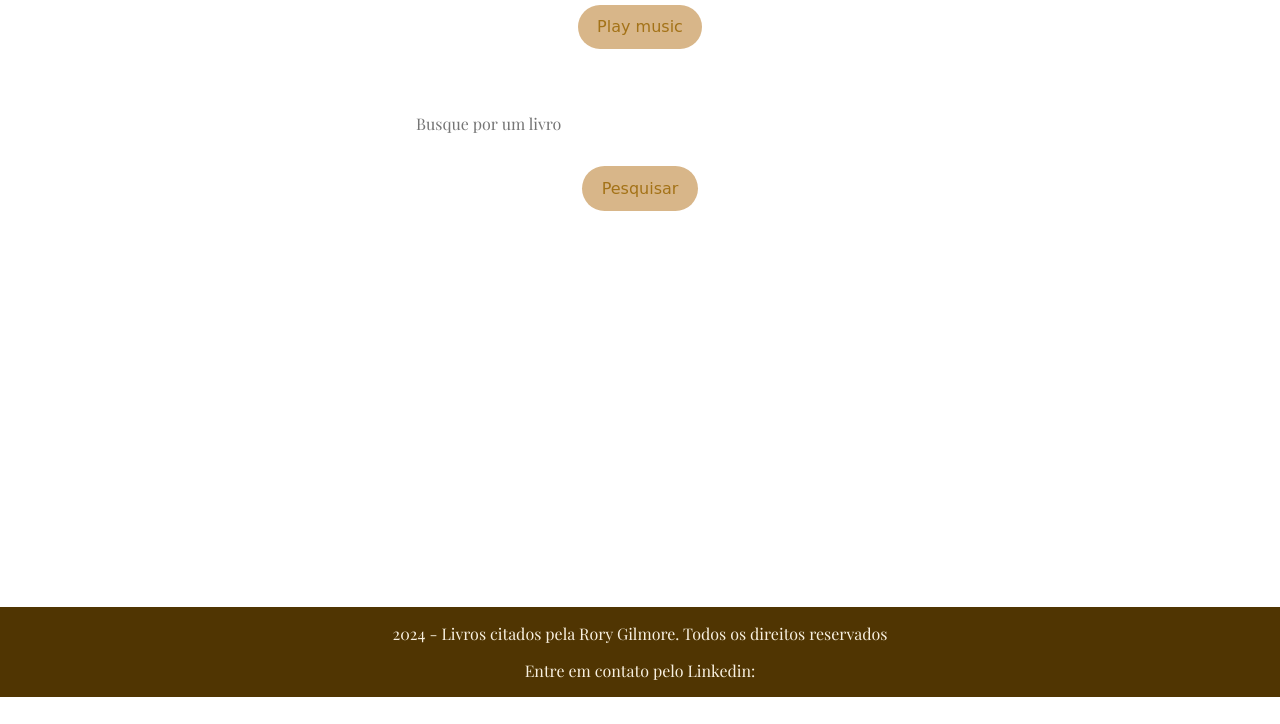
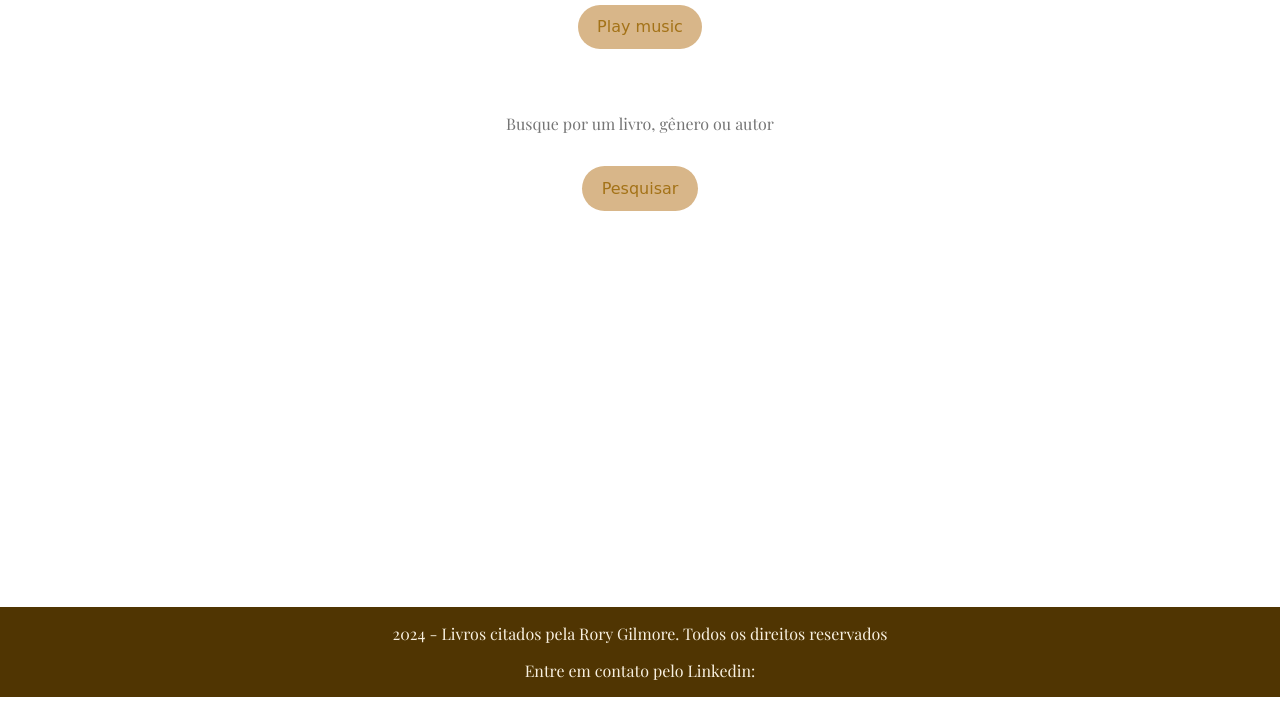
Before and after one commit to JuBragada/livros-rory-gilmore, a plain HTML site: page index.html in a window 1280 px wide. Shown: the part 103-827 px from the top of the page. Drawn offline with nearby package versions, Linux system fonts and the light colour scheme; a web font is replaced by a local one.

Commit message:
Add files via upload

```diff
--- a/index.html
+++ b/index.html
@@ -21,7 +21,7 @@
         </section>
 
         <section>
-            <input type="text" placeholder="Busque por um livro" id="campo-pesquisa">
+            <input type="text" placeholder="Busque por um livro, gênero ou autor" id="campo-pesquisa">
             <button onclick="pesquisar()"> Pesquisar </button>
         </section>
         <section class="resultados-pesquisa" id="resultados-pesquisa">
--- a/style.css
+++ b/style.css
@@ -53,6 +53,7 @@ section input {
     font-optical-sizing: auto;
     font-weight: <weight>;
     font-style: normal;
+    text-align: center; /* Alinha o texto ao centro */
 }
 
 section button {
```
